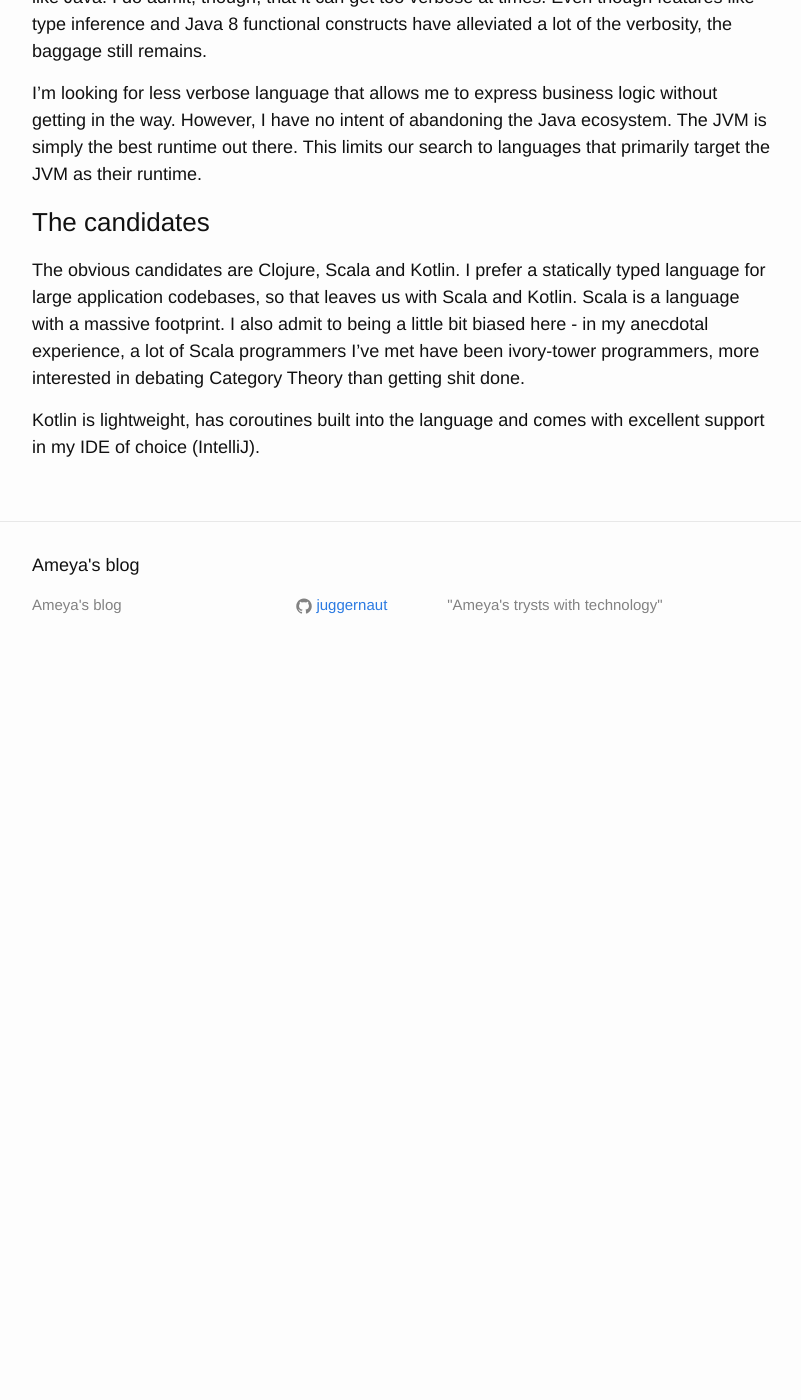
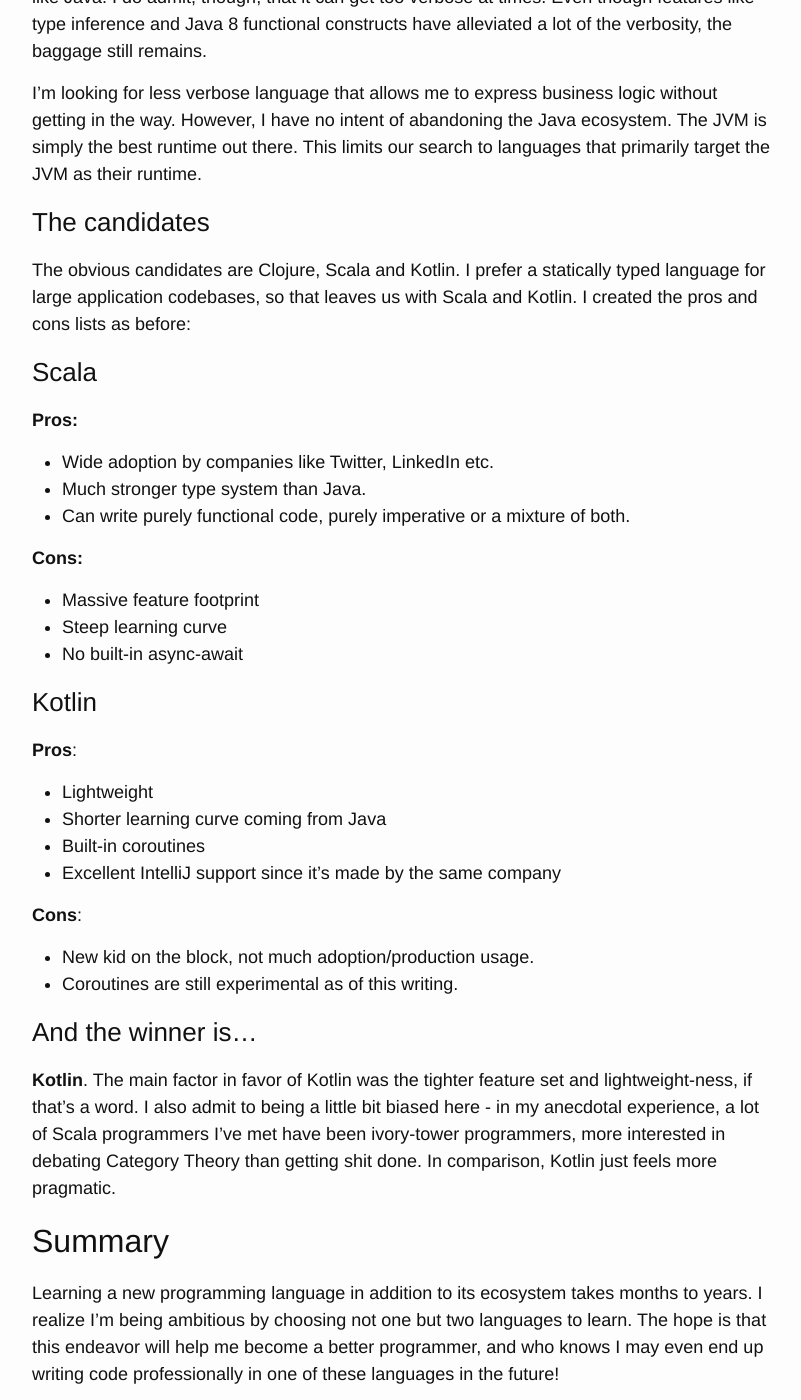
Before and after one commit to juggernaut/juggernaut.github.io, a Jekyll site: the page built from _posts/2017-10-03-picking-my-next-2-programming-languages.markdown, in a window 1280 px wide and 1400 px high, scrolled down 2448 px. Shown: the whole window, without its empty margins (238-1039 px from the left). Built offline with Jekyll 4.4.1, drawn with Linux system fonts in a browser that asks for light colours; before the commit the page ends 3124 px from its top, so only the background shows below that; some of the changed text lies outside the part shown.

Commit message:
Finish up scala/kotlin pros and cons

```diff
--- a/_posts/2017-10-03-picking-my-next-2-programming-languages.markdown
+++ b/_posts/2017-10-03-picking-my-next-2-programming-languages.markdown
@@ -88,8 +88,39 @@ This limits our search to languages that primarily target the JVM as their runti
 ### The candidates
 
 The obvious candidates are Clojure, Scala and Kotlin. I prefer a statically typed language for large application codebases, so that leaves us with Scala and Kotlin.
-Scala is a language with a massive footprint. I also admit to being
-a little bit biased here - in my anecdotal experience, a lot of Scala programmers I've met have been ivory-tower programmers, more
-interested in debating Category Theory than getting shit done.
+I created the pros and cons lists as before:
 
-Kotlin is lightweight, has coroutines built into the language and comes with excellent support in my IDE of choice (IntelliJ).
+### Scala
+
+**Pros:**
+* Wide adoption by companies like Twitter, LinkedIn etc.
+* Much stronger type system than Java.
+* Can write purely functional code, purely imperative or a mixture of both.
+
+**Cons:**
+* Massive feature footprint
+* Steep learning curve
+* No built-in async-await
+
+### Kotlin
+
+**Pros**:
+* Lightweight
+* Shorter learning curve coming from Java
+* Built-in coroutines
+* Excellent IntelliJ support since it's made by the same company
+
+**Cons**:
+* New kid on the block, not much adoption/production usage.
+* Coroutines are still experimental as of this writing.
+
+### And the winner is...
+**Kotlin**. The main factor in favor of Kotlin was the tighter feature set and lightweight-ness, if that's a word.
+I also admit to being a little bit biased here - in my anecdotal experience, a lot of Scala programmers I've met have been ivory-tower programmers, more
+interested in debating Category Theory than getting shit done. In comparison, Kotlin just feels more pragmatic.
+
+## Summary
+
+Learning a new programming language in addition to its ecosystem takes months to years. I realize I'm being ambitious by choosing not one but two languages
+to learn. The hope is that this endeavor will help me become a better programmer, and who knows I may even end up writing code professionally in one of these
+languages in the future!
```
Also changed, not shown: other parts of _posts/2017-10-03-picking-my-next-2-programming-languages.markdown (+2 -2 lines).
